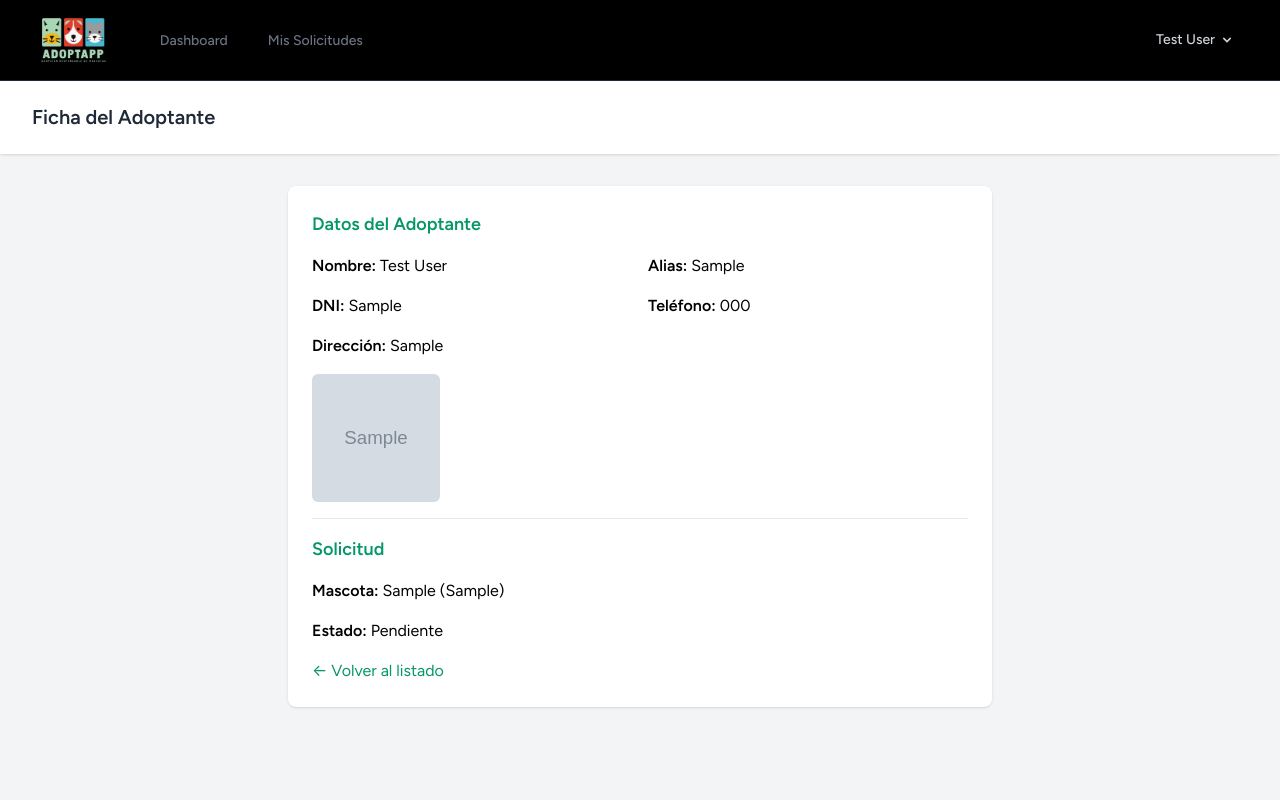
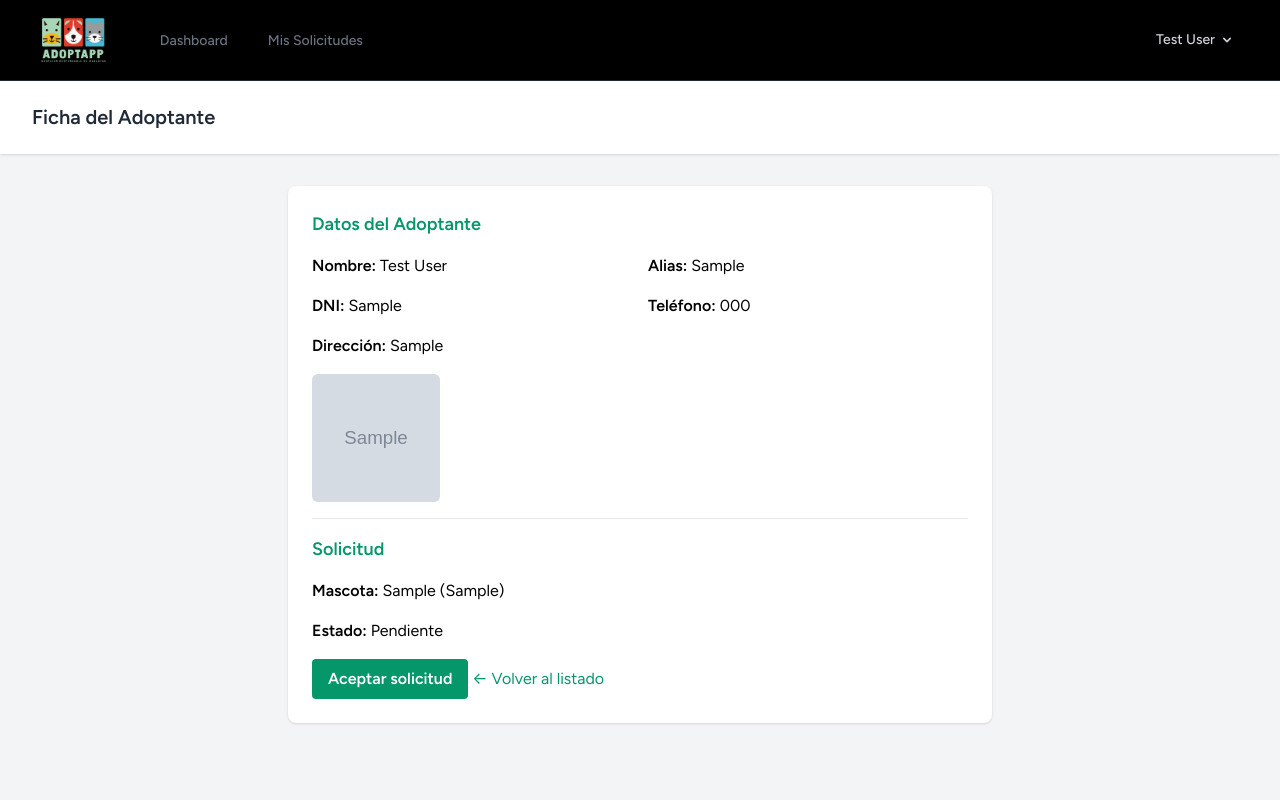
Before and after one commit to AbrahamDF90/ADOPTAPP, a Laravel app: page /refugio/solicitudes/1 in a window 1280 px wide. Run offline with Laravel 12, Linux system fonts and the light colour scheme; a user stored in the database is signed in; data comes from the database, SQL or seed files in the repository; tables that the repository leaves empty hold one stand-in row (values such as "Sample post"); grey boxes marked "Sample" are stand-in pictures; style sheets or scripts are compiled from the project's sources.

Commit message:
feat(HU-20): refugio acepta solicitud y cierra las demás

```diff
--- a/app/Http/Controllers/Refugio/SolicitudRefugioController.php
+++ b/app/Http/Controllers/Refugio/SolicitudRefugioController.php
@@ -3,9 +3,12 @@
 namespace App\Http\Controllers\Refugio;
 
 use App\Http\Controllers\Controller;
+use App\Models\Adopcion;
 use App\Models\Solicitud;
+use Illuminate\Http\RedirectResponse;
 use Illuminate\Http\Request;
 use Illuminate\Support\Facades\Auth;
+use Illuminate\Support\Facades\DB;
 
 /**
  * Patrón: MVC (Model-View-Controller)
@@ -13,6 +16,7 @@ use Illuminate\Support\Facades\Auth;
  * Patrón: Eager Loading (with) para evitar consultas N+1
  *
  * HU-19: Gestión de solicitudes para el rol Refugio.
+ * HU-20: Aceptación de solicitud (transaction script).
  */
 class SolicitudRefugioController extends Controller
 {
@@ -56,4 +60,72 @@ class SolicitudRefugioController extends Controller
 
         return view('refugio.solicitudes.show', compact('solicitud'));
     }
+
+    /**
+     * HU-20: Acepta una solicitud de adopción.
+     *
+     * Flujo atómico (Transaction Script):
+     *  1. Valida que la solicitud pertenezca a una publicación del refugio autenticado.
+     *  2. Valida que la solicitud esté en estado aceptable (pendiente o en_entrevista).
+     *  3. Dentro de una transacción:
+     *     - Marca la solicitud elegida como 'aceptada'.
+     *     - Marca la publicación como 'adoptada'.
+     *     - Cierra las demás solicitudes activas con motivo.
+     *     - Crea el registro en la tabla `adopciones` con estado 'activa' y mascota 'adoptada'.
+     *
+     * Patrón de diseño: Transaction Script (DB::transaction) + MVC + Active Record.
+     *
+     * @param  Solicitud  $solicitud  Solicitud a aceptar (Route Model Binding).
+     * @return RedirectResponse
+     */
+    public function aceptar(Solicitud $solicitud)
+    {
+        $refugio = Auth::user()->refugio;
+
+        // Seguridad: el refugio solo puede aceptar solicitudes de SUS publicaciones.
+        if (! $refugio || $solicitud->publicacion->refugio_id !== $refugio->id) {
+            abort(403, 'No tienes permiso para aceptar esta solicitud.');
+        }
+
+        // Validación de estado: no se puede aceptar una solicitud ya cerrada/cancelada/aceptada.
+        if (! in_array($solicitud->estado, ['pendiente', 'en_entrevista'], true)) {
+            return redirect()
+                ->route('refugio.solicitudes.show', $solicitud)
+                ->with('error', 'La solicitud no está en un estado válido para aceptarse.');
+        }
+
+        // TODO: Refactorizar a AceptarSolicitudService cuando el controlador supere las 50 líneas (ver docs/ARQUITECTURA.md).
+
+        DB::transaction(function () use ($solicitud) {
+            $publicacion = $solicitud->publicacion;
+
+            // 1. Aceptar la solicitud elegida.
+            $solicitud->update(['estado' => 'aceptada']);
+
+            // 2. La publicación pasa a 'adoptada'.
+            $publicacion->update(['estado' => 'adoptada']);
+
+            // 3. Cerrar las otras solicitudes activas de la misma publicación.
+            $publicacion->solicitudes()
+                ->where('id', '!=', $solicitud->id)
+                ->whereIn('estado', ['pendiente', 'en_entrevista'])
+                ->update([
+                    'estado' => 'cerrada',
+                    'motivo_cierre' => 'Otra solicitud fue aceptada para esta publicación.',
+                ]);
+
+            // 4. Crear el registro final de adopción (fecha_adopcion es NOT NULL en la migración).
+            Adopcion::create([
+                'publicacion_id' => $publicacion->id,
+                'adoptante_id' => $solicitud->adoptante_id,
+                'estado_adopcion' => 'activa',
+                'estado_mascota' => 'adoptada',
+                'fecha_adopcion' => now()->toDateString(),
+            ]);
+        });
+
+        return redirect()
+            ->route('refugio.solicitudes.index')
+            ->with('success', 'Solicitud aceptada. La mascota fue marcada como adoptada.');
+    }
 }
--- a/database/factories/AdoptanteFactory.php
+++ b/database/factories/AdoptanteFactory.php
@@ -2,6 +2,7 @@
 
 namespace Database\Factories;
 
+use App\Models\User;
 use Illuminate\Database\Eloquent\Factories\Factory;
 
 class AdoptanteFactory extends Factory
@@ -9,6 +10,7 @@ class AdoptanteFactory extends Factory
     public function definition(): array
     {
         return [
+            'user_id' => User::factory()->state(['role' => 'adoptante']),
             'dni' => $this->faker->unique()->numerify('########'),
             'alias' => $this->faker->userName(),
             'direccion' => $this->faker->address(),
--- a/database/factories/PublicacionFactory.php
+++ b/database/factories/PublicacionFactory.php
@@ -2,6 +2,7 @@
 
 namespace Database\Factories;
 
+use App\Models\Refugio;
 use Illuminate\Database\Eloquent\Factories\Factory;
 
 class PublicacionFactory extends Factory
@@ -9,6 +10,7 @@ class PublicacionFactory extends Factory
     public function definition(): array
     {
         return [
+            'refugio_id' => Refugio::factory(),
             'especie' => $this->faker->randomElement(['Perro', 'Gato']),
             'sexo' => $this->faker->randomElement(['Macho', 'Hembra']),
             'edad_aproximada' => $this->faker->numberBetween(1, 10),
--- a/database/factories/RefugioFactory.php
+++ b/database/factories/RefugioFactory.php
@@ -2,6 +2,7 @@
 
 namespace Database\Factories;
 
+use App\Models\User;
 use Illuminate\Database\Eloquent\Factories\Factory;
 
 class RefugioFactory extends Factory
@@ -9,6 +10,7 @@ class RefugioFactory extends Factory
     public function definition(): array
     {
         return [
+            'user_id' => User::factory()->state(['role' => 'refugio']),
             'nombre' => $this->faker->company(),
             'ubicacion' => $this->faker->city(),
             'direccion' => $this->faker->address(),
--- a/database/factories/SolicitudFactory.php
+++ b/database/factories/SolicitudFactory.php
@@ -2,6 +2,8 @@
 
 namespace Database\Factories;
 
+use App\Models\Adoptante;
+use App\Models\Publicacion;
 use Illuminate\Database\Eloquent\Factories\Factory;
 
 class SolicitudFactory extends Factory
@@ -9,6 +11,8 @@ class SolicitudFactory extends Factory
     public function definition(): array
     {
         return [
+            'publicacion_id' => Publicacion::factory(),
+            'adoptante_id' => Adoptante::factory(),
             'estado' => 'pendiente',
             'fecha_entrevista' => null,
             'motivo_cierre' => null,
--- a/resources/views/refugio/solicitudes/show.blade.php
+++ b/resources/views/refugio/solicitudes/show.blade.php
@@ -5,6 +5,19 @@
 
     <div class="py-8">
         <div class="max-w-3xl mx-auto px-4 sm:px-6 lg:px-8">
+
+            {{-- HU-20: Mensajes de éxito / error tras aceptar solicitud --}}
+            @if(session('success'))
+                <div class="mb-4 bg-emerald-100 border border-emerald-400 text-emerald-800 px-4 py-3 rounded">
+                    {{ session('success') }}
+                </div>
+            @endif
+            @if(session('error'))
+                <div class="mb-4 bg-red-100 border border-red-400 text-red-800 px-4 py-3 rounded">
+                    {{ session('error') }}
+                </div>
+            @endif
+
             <div class="bg-white shadow rounded-lg p-6 space-y-4">
                 <h3 class="text-lg font-semibold text-emerald-600">Datos del Adoptante</h3>
                 <div class="grid grid-cols-1 md:grid-cols-2 gap-4">
@@ -25,6 +38,21 @@
                 <p><strong>Mascota:</strong> {{ $solicitud->publicacion->especie }} ({{ $solicitud->publicacion->sexo }})</p>
                 <p><strong>Estado:</strong> {{ ucfirst(str_replace('_', ' ', $solicitud->estado)) }}</p>
 
+                {{-- HU-20: Acción para aceptar la solicitud --}}
+                @if(in_array($solicitud->estado, ['pendiente', 'en_entrevista']))
+                    <form action="{{ route('refugio.solicitudes.aceptar', $solicitud) }}"
+                          method="POST"
+                          class="inline-block mt-4"
+                          onsubmit="return confirm('¿Confirmás aceptar esta solicitud? Se cerrarán las demás solicitudes activas.');">
+                        @csrf
+                        @method('PATCH')
+                        <button type="submit"
+                                class="bg-emerald-600 hover:bg-emerald-500 text-white font-semibold px-4 py-2 rounded transition">
+                            Aceptar solicitud
+                        </button>
+                    </form>
+                @endif
+
                 <a href="{{ route('refugio.solicitudes.index') }}" class="inline-block mt-4 text-emerald-600 hover:text-emerald-800">← Volver al listado</a>
             </div>
         </div>
--- a/routes/web.php
+++ b/routes/web.php
@@ -4,7 +4,7 @@ use App\Http\Controllers\Admin\RefugioController;
 use App\Http\Controllers\Adoptante\DashboardController;
 use App\Http\Controllers\Adoptante\SolicitudController;
 use App\Http\Controllers\HomeController;
-use App\Http\Controllers\ProfileController; // <-- NUEVO IMPORT
+use App\Http\Controllers\ProfileController;
 use App\Http\Controllers\Refugio\PublicacionController;
 use App\Http\Controllers\Refugio\SolicitudRefugioController;
 use Illuminate\Support\Facades\Route;
@@ -76,8 +76,13 @@ require __DIR__.'/auth.php';
 
 // ==========================================
 // HU-19: Rutas para el Refugio (Agregado al final)
+// HU-20: Aceptar solicitud (agregado)
 // ==========================================
 Route::middleware(['auth', 'role:refugio'])->prefix('refugio')->name('refugio.')->group(function () {
     Route::get('solicitudes', [SolicitudRefugioController::class, 'index'])->name('solicitudes.index');
     Route::get('solicitudes/{solicitud}', [SolicitudRefugioController::class, 'show'])->name('solicitudes.show');
+
+    // HU-20: Aceptar solicitud
+    Route::patch('solicitudes/{solicitud}/aceptar', [SolicitudRefugioController::class, 'aceptar'])
+        ->name('solicitudes.aceptar');
 });
```
Also changed, not shown: docs/BACKLOG.md (+1 -1 lines), tests/Feature/AceptarSolicitudTest.php (added, +72 -0 lines), README.md.
